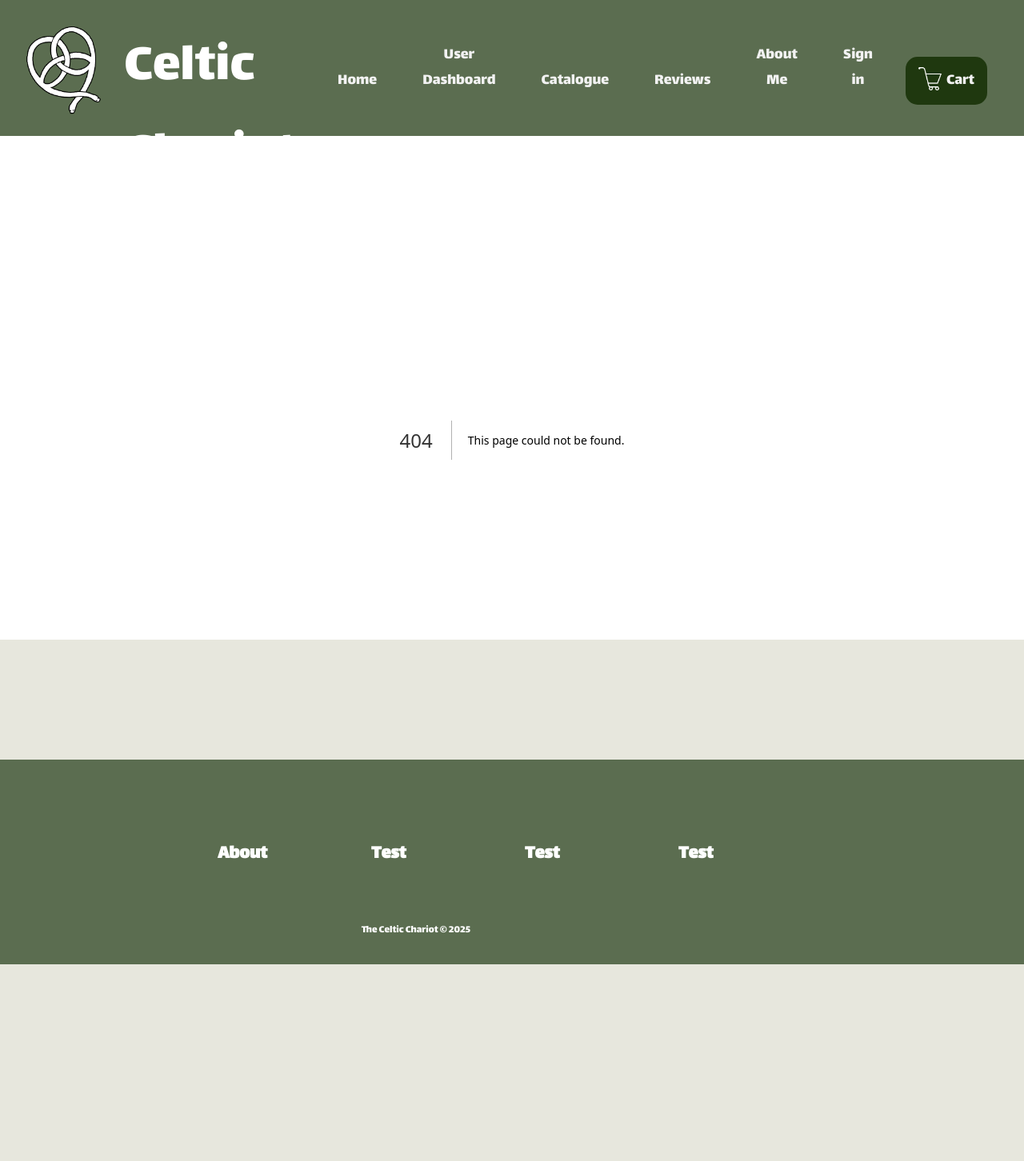
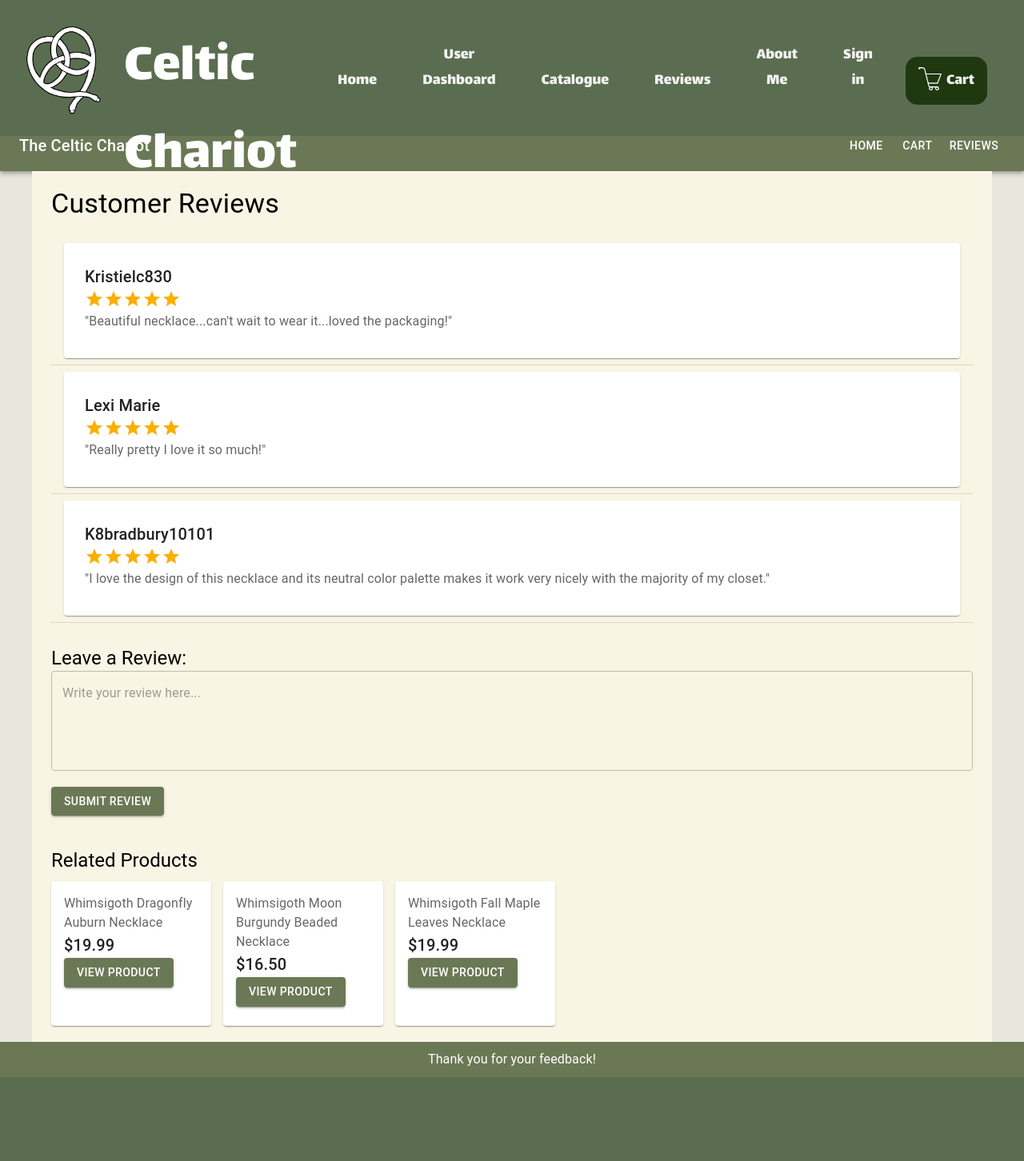
Before and after one commit to Hail808/TheCelticChariot, a Next.js app: page /reviews in a window 1280 px wide. Before the commit this address had no page. Shown: the top 1452 px of the page at 80% size. Before the commit the page ends 1206 px from the top, so only its background shows below. Built offline with nearby package versions, Linux system fonts and the light colour scheme; a web font is replaced by a local one.

Commit message:
CCW-95 CCW-123 create the reviews.tsx page and product_page.tsx.

```diff
--- a/src/App.js
+++ b/src/App.js
@@ -8,6 +8,7 @@ import Footer from './components/footer.tsx';
 import About from './components/pages/about_me.tsx';
 import Cart from './components/pages/cart.tsx';
 import Review from './components/pages/reviews.tsx';
+import ProductPage from './components/pages/product_page.tsx';
 
 function App() {
   return (
@@ -23,6 +24,7 @@ function App() {
             <Route path="/forgot_password" element={<ForgotPassword />} />
             <Route path="/reviews" element={<Review />} />
             <Route path="/cart" element={<Cart />} />
+            <Route path="/product_page" element={<ProductPage />} />
           </Routes>
         </main>
         <Footer />
--- /dev/null
+++ b/src/app/reviews/page.tsx
@@ -0,0 +1,8 @@
+'use client';
+import Reviews from '@/components/pages/reviews';
+
+const ReviewsPage = () => {
+  return <Reviews />;
+};
+
+export default ReviewsPage;
--- /dev/null
+++ b/src/components/pages/reviews.tsx
@@ -0,0 +1,86 @@
+'use client';
+import React from "react";
+import { useRouter } from 'next/navigation';
+import { AppBar, Toolbar, Typography, Container, List, ListItem, Card, CardContent, Button, Box, TextField, Rating } from "@mui/material";
+
+const ReviewsContent = () => {
+  const router = useRouter();
+
+  const reviews = [
+    { id: 1, name: "Kristielc830", review: "Beautiful necklace...can't wait to wear it...loved the packaging!", rating: 5 },
+    { id: 2, name: "Lexi Marie", review: "Really pretty I love it so much!", rating: 5 },
+    { id: 3, name: "K8bradbury10101", review: "I love the design of this necklace and its neutral color palette makes it work very nicely with the majority of my closet.", rating: 5 },
+  ];
+
+  const recommendedProducts = [
+    { id: 1, name: "Whimsigoth Dragonfly Auburn Necklace", price: "$19.99", image: "item2.jpg" },
+    { id: 2, name: "Whimsigoth Moon Burgundy Beaded Necklace", price: "$16.50", image: "item3.jpg" },
+    { id: 3, name: "Whimsigoth Fall Maple Leaves Necklace", price: "$19.99", image: "item4.jpg" },
+  ];
+
+  return (
+    <>
+      <AppBar position="static" sx={{ backgroundColor: "#6b7855" }}>
+        <Toolbar>
+          <Typography variant="h6" sx={{ flexGrow: 1 }}>
+            The Celtic Chariot
+          </Typography>
+          <Button color="inherit" onClick={() => router.push("/")}>Home</Button>
+          <Button color="inherit" onClick={() => router.push("/cart")}>Cart</Button>
+          <Button color="inherit" onClick={() => router.push("/reviews")}>Reviews</Button>
+        </Toolbar>
+      </AppBar>
+      <Container sx={{ backgroundColor: "#f8f5e4", padding: "20px" }}>
+        <Typography variant="h4" gutterBottom>
+          Customer Reviews
+        </Typography>
+        <List>
+          {reviews.map((review) => (
+            <ListItem key={review.id} divider>
+              <Card sx={{ width: "100%", padding: "10px" }}>
+                <CardContent>
+                  <Typography variant="h6">{review.name}</Typography>
+                  <Rating value={review.rating} readOnly />
+                  <Typography variant="body1">"{review.review}"</Typography>
+                </CardContent>
+              </Card>
+            </ListItem>
+          ))}
+        </List>
+
+        {/* Leave a Review Section */}
+        <Typography variant="h5" sx={{ marginTop: "20px" }}>Leave a Review:</Typography>
+        <TextField
+          multiline
+          rows={4}
+          variant="outlined"
+          fullWidth
+          placeholder="Write your review here..."
+          sx={{ marginBottom: "20px" }}
+        />
+        <Button variant="contained" sx={{ backgroundColor: "#6b7855" }}>Submit Review</Button>
+
+        {/* Related Products Section */}
+        <Typography variant="h5" sx={{ marginTop: "40px" }}>Related Products</Typography>
+        <Box sx={{ display: "flex", gap: "15px", marginTop: "10px" }}>
+          {recommendedProducts.map((item) => (
+            <Card key={item.id} sx={{ maxWidth: 200 }}>
+              <CardContent>
+                <Typography variant="body1">{item.name}</Typography>
+                <Typography variant="h6">{item.price}</Typography>
+                <Button variant="contained" sx={{ backgroundColor: "#6b7855" }}>View Product</Button>
+              </CardContent>
+            </Card>
+          ))}
+        </Box>
+      </Container>
+      <Box sx={{ backgroundColor: "#6b7855", padding: "10px", textAlign: "center" }}>
+        <Typography variant="body1" color="white">Thank you for your feedback!</Typography>
+      </Box>
+    </>
+  );
+};
+
+const Reviews = () => <ReviewsContent />;
+
+export default Reviews;
```
Also changed, not shown: src/app/product_page/page.tsx (added, +8 -0 lines), src/components/pages/catalogue.tsx (+7 -1 lines), src/components/pages/product_page.tsx (added, +101 -0 lines).
